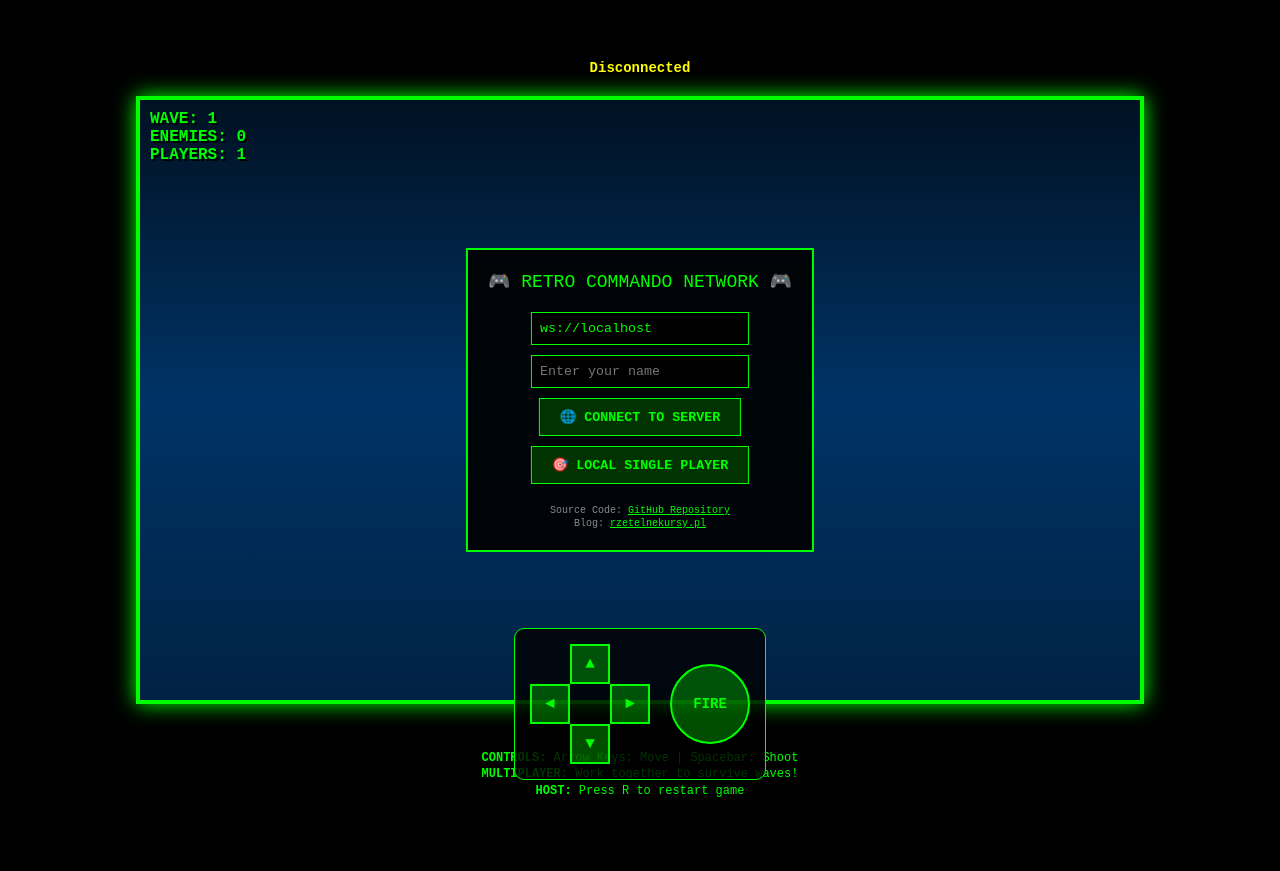
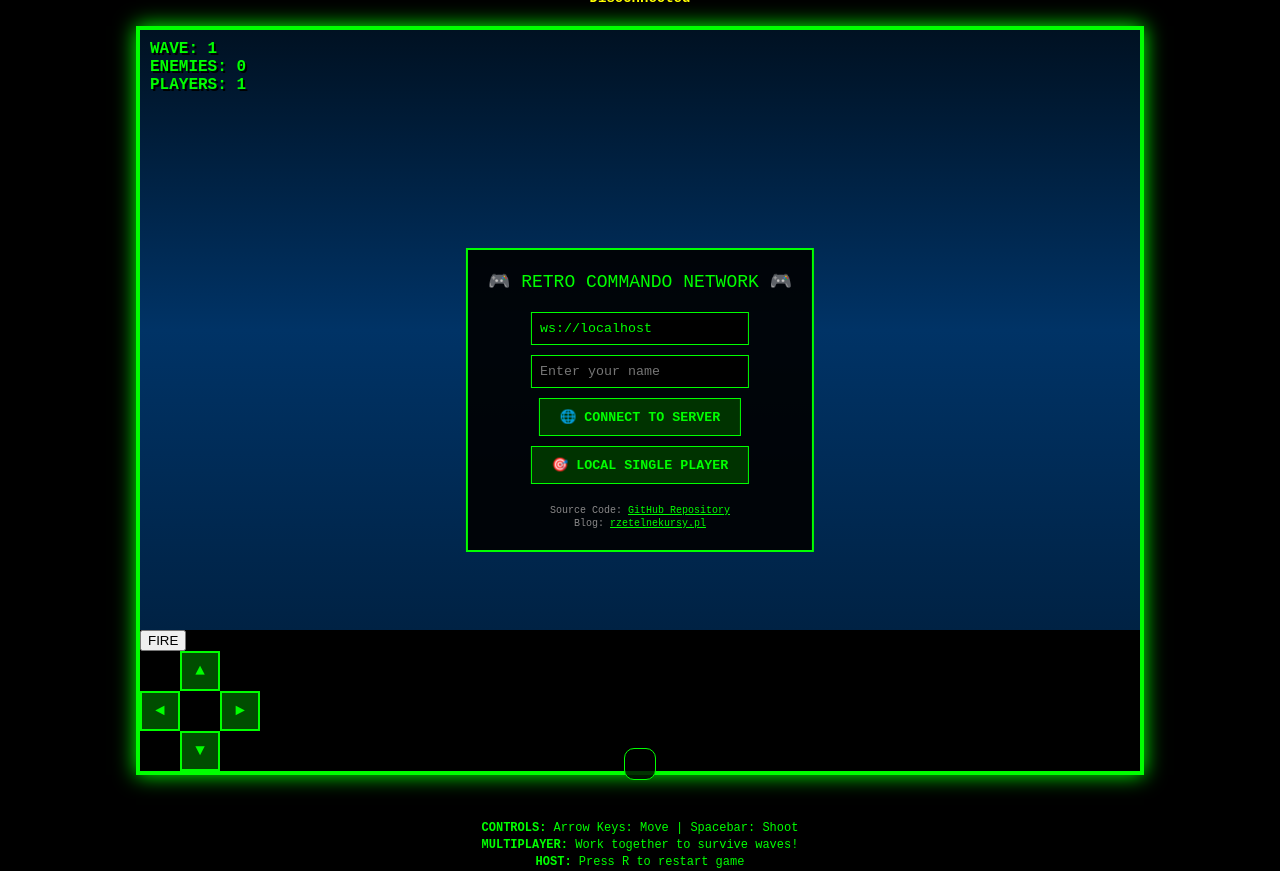
Before and after one commit to MariuszFerdyn/ThePilot-Scramble-retro-game-by-AI, a website: page index.html in a window 1280 px wide. Before the commit the page ends 800 px from the top, so only its background shows below. Drawn offline with Linux system fonts and the light colour scheme.

Commit message:
controls

```diff
--- a/index.html
+++ b/index.html
@@ -274,13 +274,15 @@
         </div>
 
         <div id="mobileControls">
-            <div class="mobile-dpad">
-                <button class="mobile-btn dpad-up" id="btnUp">▲</button>
-                <button class="mobile-btn dpad-down" id="btnDown">▼</button>
-                <button class="mobile-btn dpad-left" id="btnLeft">◄</button>
-                <button class="mobile-btn dpad-right" id="btnRight">►</button>
-            </div>
-            <button class="mobile-btn shoot-btn" id="btnShoot">FIRE</button>
+        </div>
+
+        <button class="mobile-fire" id="btnShoot">FIRE</button>
+
+        <div class="mobile-dpad">
+            <button class="mobile-btn dpad-up" id="btnUp">▲</button>
+            <button class="mobile-btn dpad-down" id="btnDown">▼</button>
+            <button class="mobile-btn dpad-left" id="btnLeft">◄</button>
+            <button class="mobile-btn dpad-right" id="btnRight">►</button>
         </div>
 
         <div id="gameOver">
```
